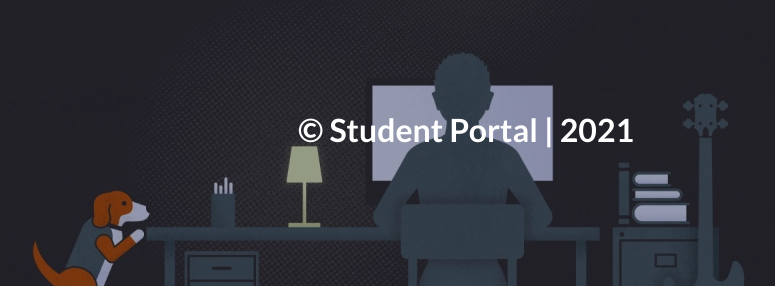
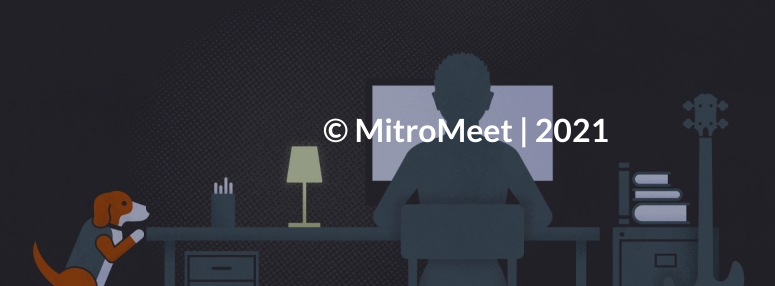
Before and after one commit to goyaldhara/Student-Forum-with-Mental-health-discussion, a Django app: page / in a window 1280 px wide. Shown: the part 2278-2564 px from the top of the page, without its empty margins (174-949 px from the left). Run offline with Django 3.2, Linux system fonts and the light colour scheme; some libraries are stand-ins or nearby versions.

Commit message:
Fixed Landing Page and Readme

```diff
--- a/forum/templates/forum/landingPage.html
+++ b/forum/templates/forum/landingPage.html
@@ -7,7 +7,7 @@
   <meta charset="utf-8">
   <meta name="viewport" content="width=device-width, initial-scale=1, shrink-to-fit=no">
 
-  <title>Engage</title>
+  <title>MitroMeet</title>
 
   <!-- Bootstrap CSS -->
   <link href="{% static 'vendor/bootstrap/css/bootstrap.min.css' %}" rel="stylesheet"}>
@@ -132,7 +132,7 @@
     <div class="container">
       <div class="row">
         <div class="col-xl-9 mx-auto">
-          <h2 class="mb-4"> &copy; Student Portal | 2021 </h2>
+          <h2 class="mb-4"> &copy; MitroMeet | 2021 </h2>
         </div>
         <div class="col-md-10 col-lg-8 col-xl-7 mx-auto">
 
```
Also changed, not shown: README.md.
